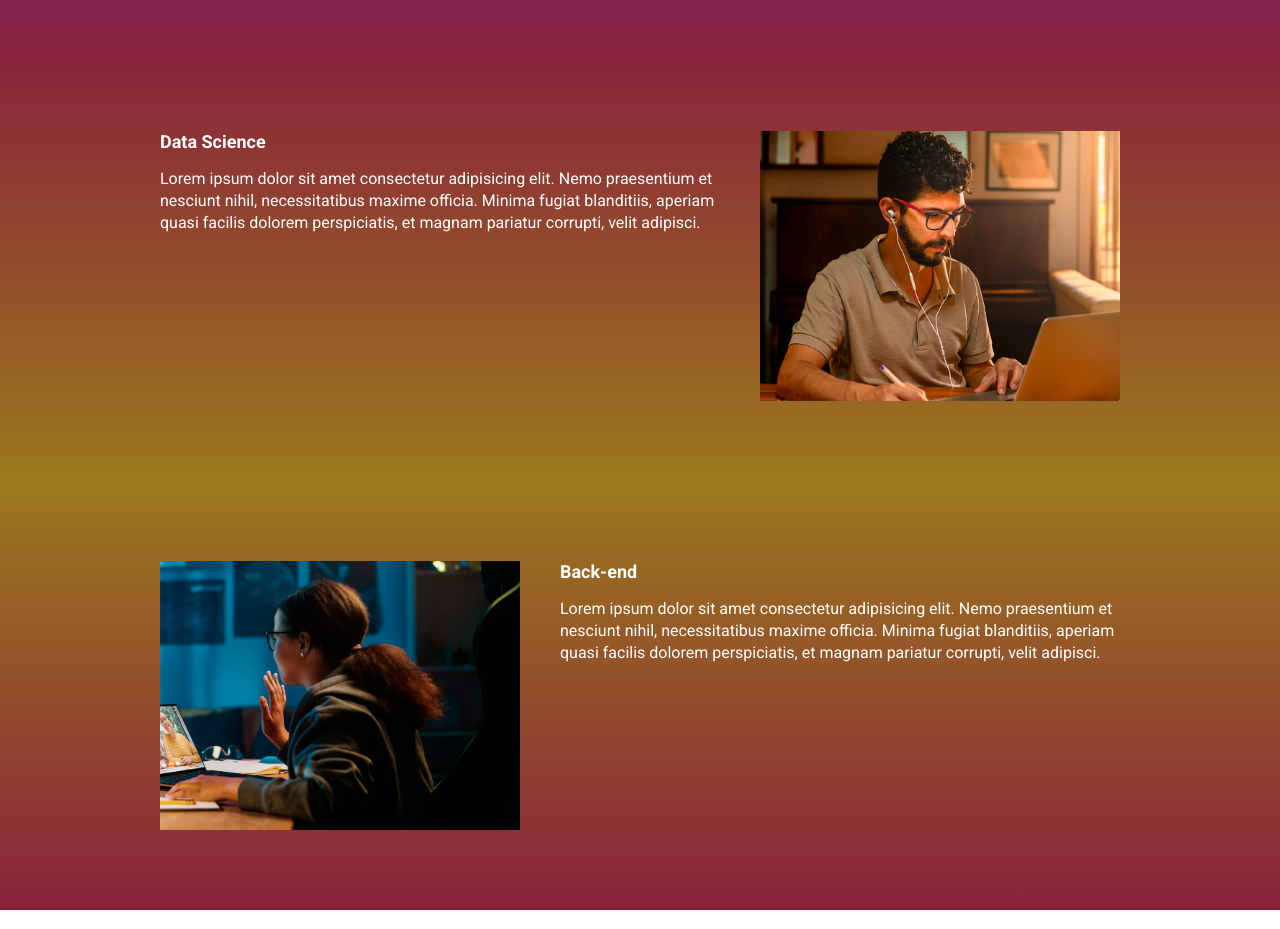
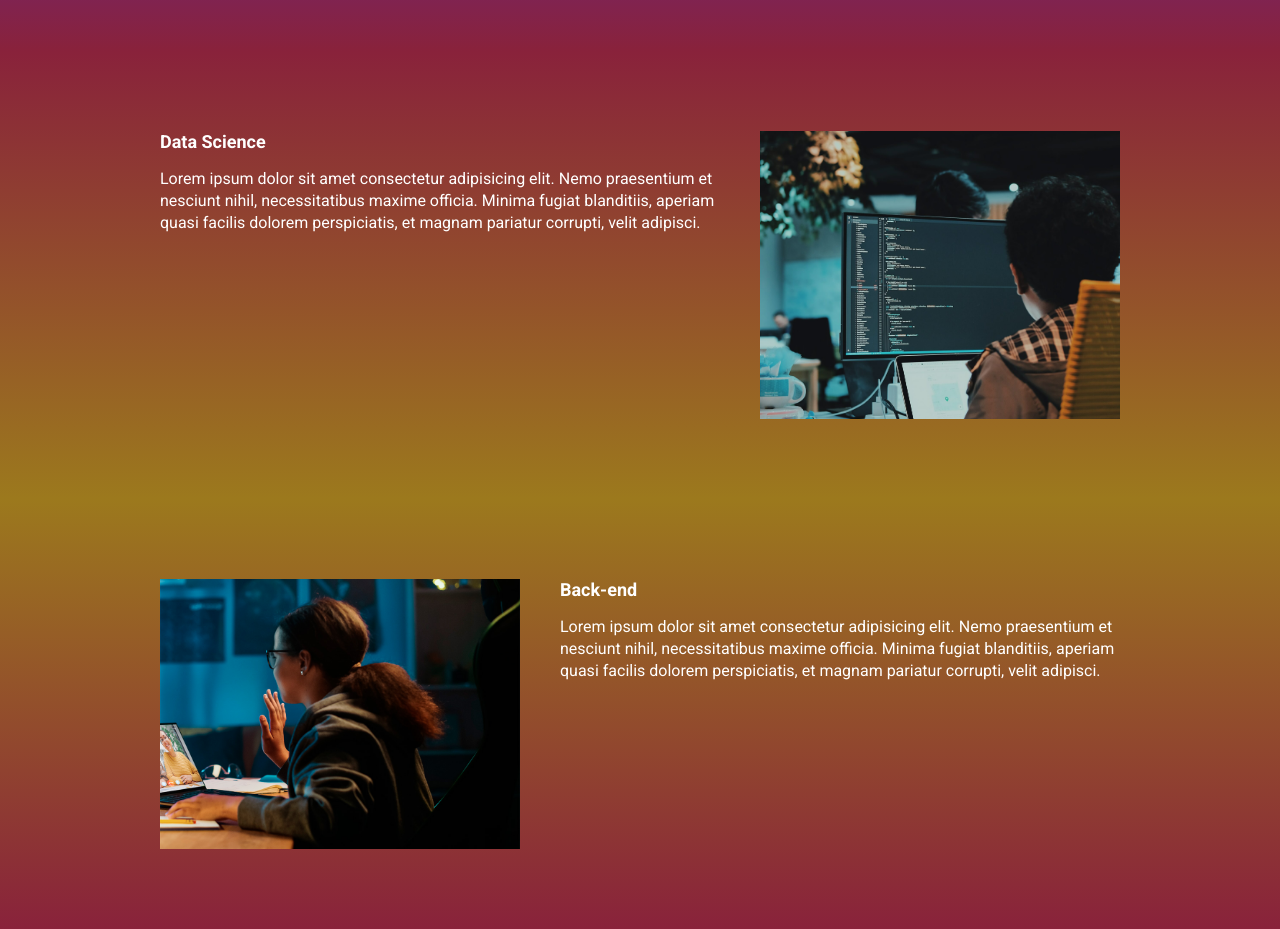
Before and after one commit to NickZI-Dev/ebac_talks, a website built with Parcel: page src/index.html in a window 1280 px wide. Shown: the part 1340-2269 px from the top of the page. Built offline with nearby package versions, Linux system fonts and the light colour scheme.

Commit message:
alterando a imagem da seção data science

```diff
--- a/src/index.html
+++ b/src/index.html
@@ -74,7 +74,7 @@
           Lorem ipsum dolor sit amet consectetur adipisicing elit. Nemo praesentium et nesciunt nihil, necessitatibus maxime officia. Minima fugiat blanditiis, aperiam quasi facilis dolorem perspiciatis, et magnam pariatur corrupti, velit adipisci.
         </p>
       </div>
-      <img src="./images/frontend.png" alt="Front-end" class="event__image">
+      <img src="./images/data.png" alt="Data Science" class="event__image">
     </div>
   </section>
 
```
